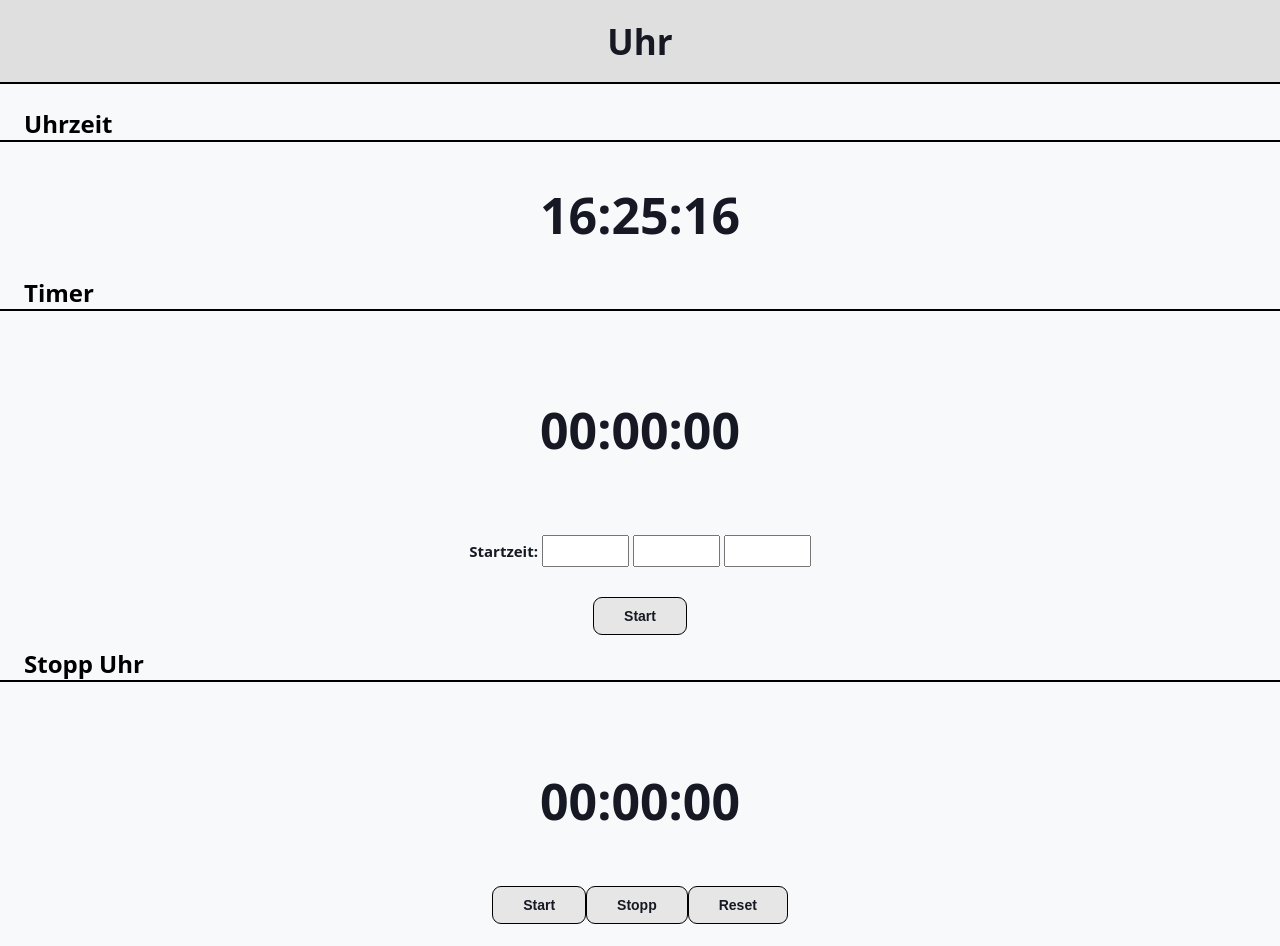
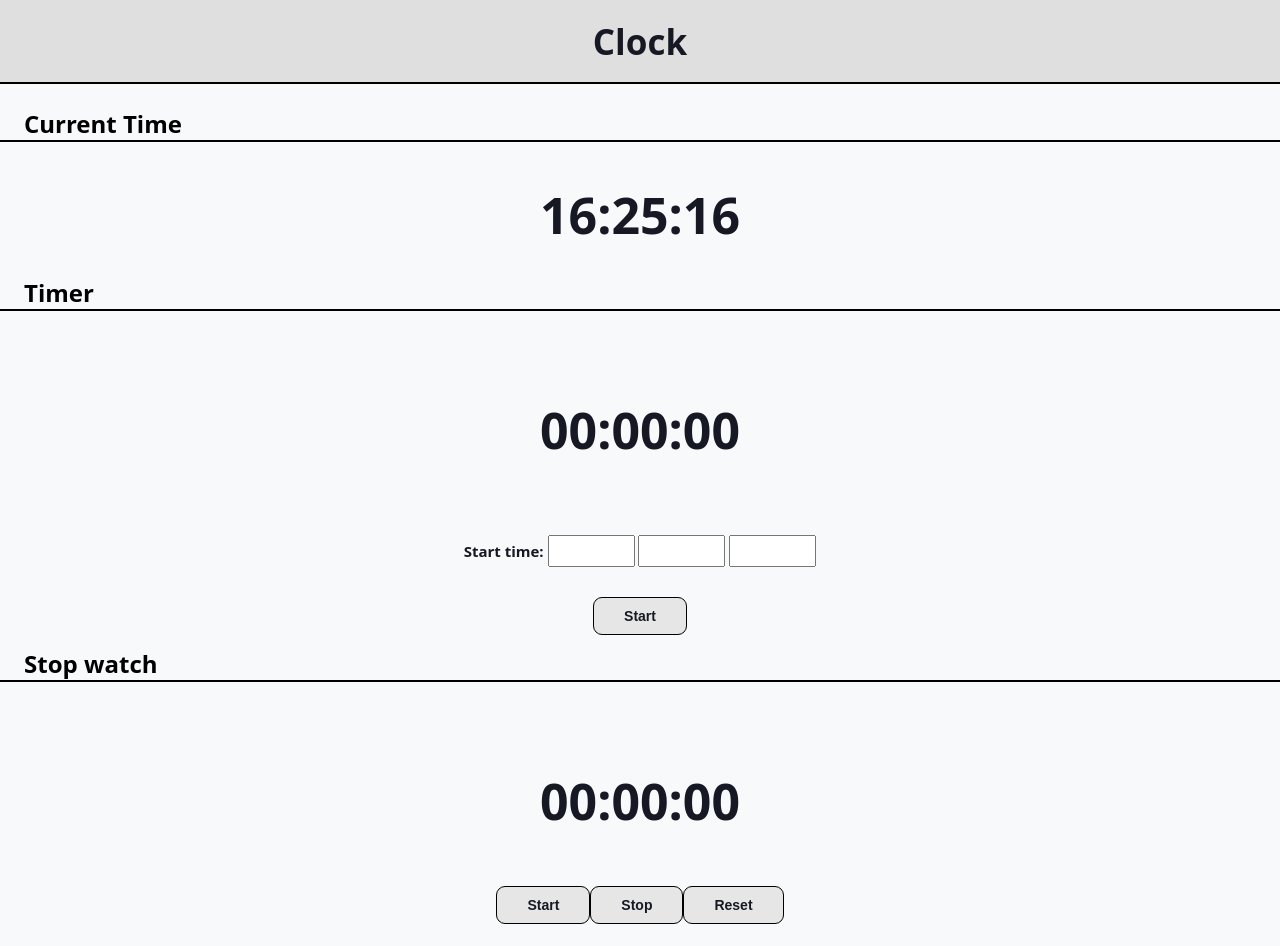
Before and after one commit to NeElcube/Clock-JavaScript, a plain HTML site: page index.html in a window 1280 px wide. Drawn offline with Linux system fonts and the light colour scheme.

Commit message:
addREADMEcontent

```diff
--- a/index.html
+++ b/index.html
@@ -1,14 +1,14 @@
 <html>
     <head>
-        <title>Uhr</title>
+        <title>Clock</title>
         <meta charset="UTF-8"/>
         <link rel="icon" href="img/uhr_icon.png">
         <link rel="stylesheet" type="text/css" href="style.css"/>
         <script src="uhr.js"></script>
     </head>
     <body>
-        <h1>Uhr</h1>
-        <h2>Uhrzeit</h2>
+        <h1>Clock</h1>
+        <h2>Current Time</h2>
         <div class="uhrzeitbox">
             <span id="uhrzeit">00:00:00</span>
         </div>
@@ -17,7 +17,7 @@
             <p><span id="stundenout">00</span>:<span id="minutenout">00</span>:<span id="sekundenout">00</span></p>
         </div>
         <div class="timerbox">
-            <p>  Startzeit:
+            <p>  Start time:
                 <input id="stunden" type="number"  min="1" max="99">
                 <input id="minuten"  type="number"  min="1" max="60">
                 <input id="sekunden" type="number"  min="1" max="60">
@@ -26,13 +26,13 @@
         <div class="timerbuttonbox">
             <button class="btn" onclick="start()">Start</button>
         </div>
-        <h2>Stopp Uhr</h2>
+        <h2>Stop watch</h2>
         <div class="timeraktuell">
             <p><span id="stoppstundenout">00</span>:<span id="stoppminutenout">00</span>:<span id="stoppsekundenout">00</span></p>
         </div>
         <div class="timerbuttonbox">
             <button class="btn" onclick="stoppuhrstart()">Start</button>
-            <button class="btn" onclick="stoppuhrstopp()">Stopp</button>
+            <button class="btn" onclick="stoppuhrstopp()">Stop</button>
             <button class="btn" onclick="stoppuhrreset()">Reset</button>
         </div>
         <br>
--- a/uhr.js
+++ b/uhr.js
@@ -89,7 +89,7 @@ function timer() {
     //Überprüfen ob der Timer abgeschlossen ist
     if (gesamtZeit <= 0) {
         clearInterval(timerintervalId)
-        alert("Timer abgelaufen")
+        alert("Timer expired")
     } else {
     gesamtZeit = gesamtZeit - 1
 
```
Also changed, not shown: 1 other file.
